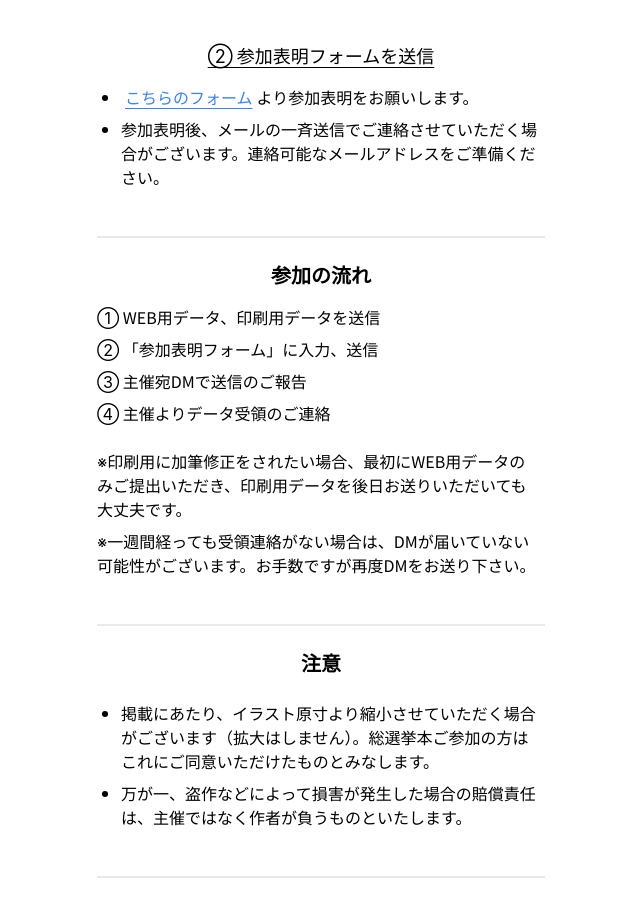
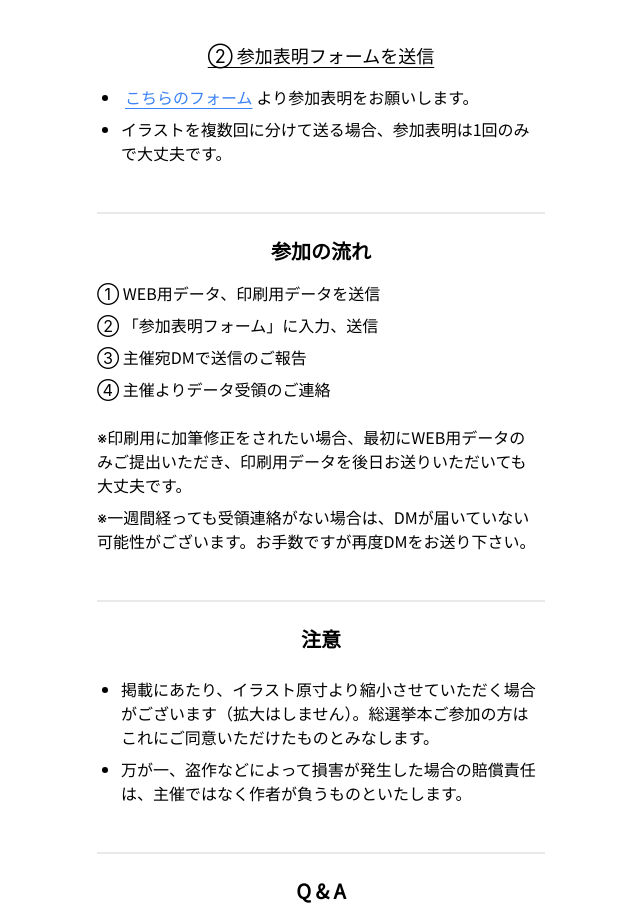
Before and after one commit to true-runes/suikoden-election-2022-frontend, a Next.js app: page /events-in-event/sosenkyo-book in a window 1280 px wide. Shown: the part 3223-4128 px from the top of the page, without its empty margins (319-959 px from the left). Built offline with nearby package versions, Linux system fonts and the light colour scheme; no server answers; a web font is replaced by a local one.

Commit message:
feat: 🎸 文言修正

```diff
--- a/pages/events-in-event/sosenkyo-book.tsx
+++ b/pages/events-in-event/sosenkyo-book.tsx
@@ -314,7 +314,7 @@ const SosenkyoBook: NextPage = () => {
                       より参加表明をお願いします。
                     </li>
                     <li className="pb-2">
-                      参加表明後、メールの一斉送信でご連絡させていただく場合がございます。連絡可能なメールアドレスをご準備ください。
+                      イラストを複数回に分けて送る場合、参加表明は1回のみで大丈夫です。
                     </li>
                   </ul>
                 </div>
```
